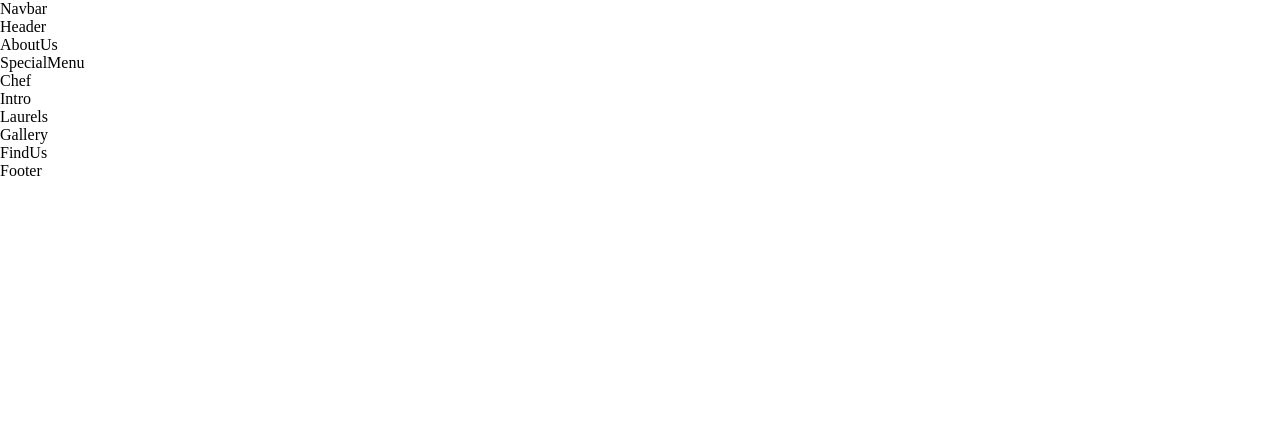
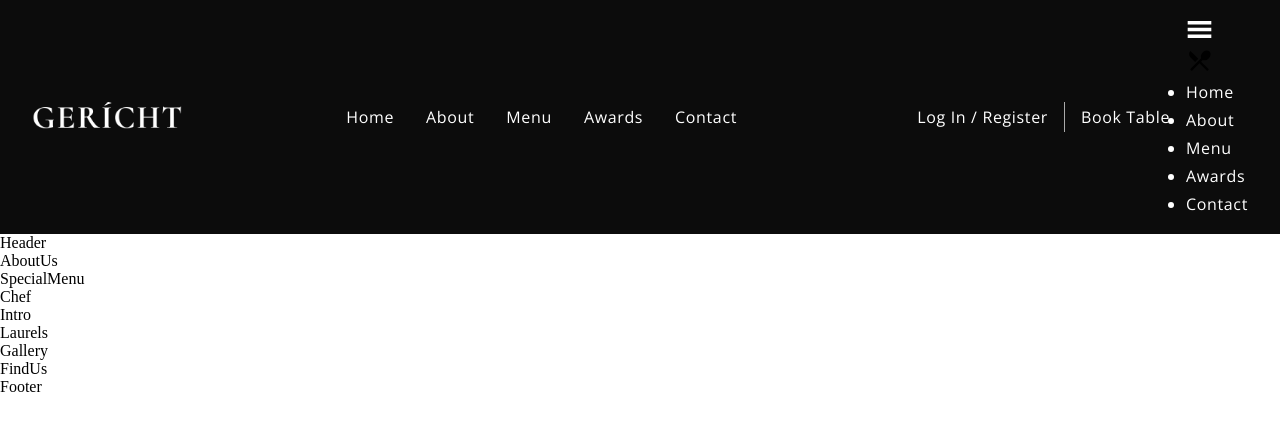
Before and after one commit to Natallia2107/gerich-restaurant, a React (Create React App) app: page / in a window 1280 px wide. Shown: the top 430 px of the page. Built offline with nearby package versions, Linux system fonts and the light colour scheme; the HTML template or start-up script is replaced by a standard one; a web font is replaced by a local one.

Commit message:
start created navbar component

```diff
--- a/src/components/Navbar/Navbar.css
+++ b/src/components/Navbar/Navbar.css
@@ -0,0 +1,57 @@
+.app__navbar {
+	width: 100%;
+	display: flex;
+	justify-content: space-between;
+	align-items: center;
+	background: var(--color-black);
+	padding: 1rem 2rem;
+}
+
+.app__navbar-logo {
+	display: flex;
+	justify-content: flex-start;
+	align-items: center;
+}
+
+.app__navbar-logo img {
+	width: 150px;
+}
+
+.app__navbar-links {
+	flex: 1;
+	display: flex;
+	justify-content: center;
+	align-items: center;
+	list-style: none;
+}
+
+.app__navbar-links li {
+	margin: 0 1rem;
+	cursor: pointer;
+}
+
+.app__navbar-links li:hover {
+	color: var(--color-grey);
+}
+
+.app__navbar-login {
+	display: flex;
+	justify-content: flex-end;
+	align-items: center;
+}
+
+.app__navbar-login a {
+	margin: 0 1rem;
+	text-decoration: none;
+	transition: 0.5s ease;
+}
+
+.app__navbar-login a:hover {
+	border-bottom: 1px solid var(--color-golden);
+}
+
+.app__navbar-login div {
+	width: 1px;
+	height: 30px;
+	background-color: var(--color-grey);
+}
--- a/src/components/Navbar/Navbar.jsx
+++ b/src/components/Navbar/Navbar.jsx
@@ -1,11 +1,65 @@
-import React from 'react';
+import React from 'react'
+import { GiHamburgerMenu } from 'react-icons/gi'
+import { MdOutlineRestaurantMenu } from 'react-icons/md'
+import images from '../../constants/images'
 
-import './Navbar.css';
+import './Navbar.css'
 
 const Navbar = () => (
-  <div>
-    Navbar
-  </div>
-);
+	<div className='app__navbar'>
+		<div className='app__navbar-logo'>
+			<img src={images.gericht} alt='app logo' />
+		</div>
+		<ul className='app__navbar-links'>
+			<li className='p__opensans'>
+				<a href='#home'>Home</a>
+			</li>
+			<li className='p__opensans'>
+				<a href='#about'>About</a>
+			</li>
+			<li className='p__opensans'>
+				<a href='#menu'>Menu</a>
+			</li>
+			<li className='p__opensans'>
+				<a href='#awards'>Awards</a>
+			</li>
+			<li className='p__opensans'>
+				<a href='#contact'>Contact</a>
+			</li>
+		</ul>
+		<div className='app__navbar-login'>
+			<a href='#login' className='p__opensans'>
+				Log In / Register
+			</a>
+			<div />
+			<a href='/' className='p__opensans'>
+				Book Table
+			</a>
+		</div>
+		<div className='app__navbar-smallscreen'>
+			<GiHamburgerMenu color='#fff' fontSize={27} onClick={() => {}} />
+			<div className='app__navbar-smallscren_overlay flex_center slide-bottom'>
+				<MdOutlineRestaurantMenu fontSize={27} className='overlay__close' onClick={() => {}} />
+				<ul className='app__navbar-smallscreen-links'>
+					<li className='p__opensans'>
+						<a href='#home'>Home</a>
+					</li>
+					<li className='p__opensans'>
+						<a href='#about'>About</a>
+					</li>
+					<li className='p__opensans'>
+						<a href='#menu'>Menu</a>
+					</li>
+					<li className='p__opensans'>
+						<a href='#awards'>Awards</a>
+					</li>
+					<li className='p__opensans'>
+						<a href='#contact'>Contact</a>
+					</li>
+				</ul>
+			</div>
+		</div>
+	</div>
+)
 
-export default Navbar;
+export default Navbar
```
